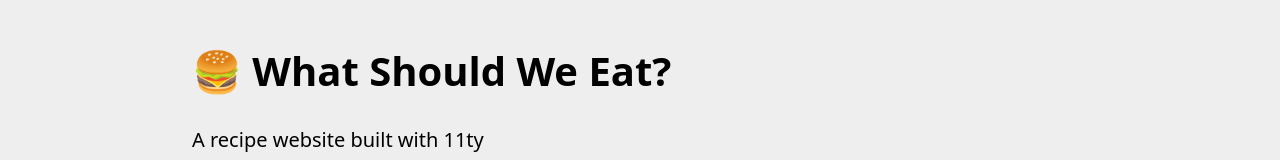
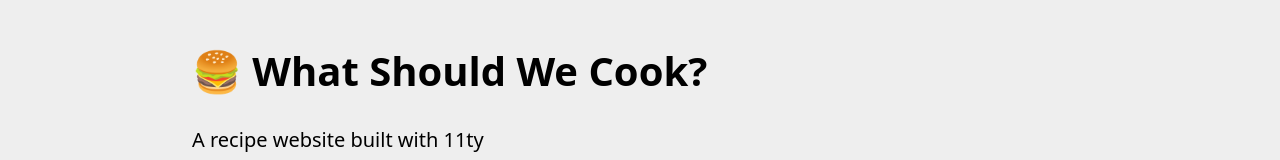
Before and after one commit to nikibrown/11ty, an Eleventy site: page index.njk in a window 1280 px wide. Shown: the top 160 px of the page. Built offline with nearby package versions, Linux system fonts and the light colour scheme; Eleventy itself is replaced by a stand-in of ours; files that its build step writes are made by us from their sources.

Commit message:
change site title to match domain

```diff
--- a/_includes/header.njk
+++ b/_includes/header.njk
@@ -1,7 +1,7 @@
 {% include 'head.njk' %}
 <header>
     <div class="container">
-        <h1>🍔 What Should We Eat?</h1>
+        <h1>🍔 What Should We Cook?</h1>
         <p>A recipe website built with 11ty</p>
     </div>
 </header>
--- a/index.njk
+++ b/index.njk
@@ -2,7 +2,7 @@
 layout: layouts/base.njk
 eleventyImport:
 collections: ["recipe"]
-title: 🍔 What Should We Eat?
+title: 🍔 What Should We Cook?
 ---
 
 <h2>A list of stuff to eat</h2>
```
Also changed, not shown: 2 other files.
